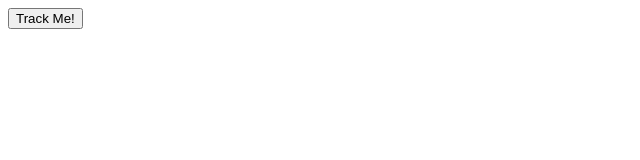
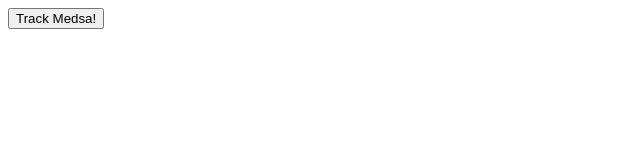
Before and after one commit to inquityy1/Async-promises-and-more, a plain HTML site: page index.html in a window 1280 px wide. Shown: the full height of the page, 0-640 px from the left. Drawn offline with Linux system fonts and the light colour scheme.

Commit message:
something

```diff
--- a/index.html
+++ b/index.html
@@ -8,7 +8,7 @@
   <script src="app.js" defer></script>
 </head>
 <body>
-  <button>Track Me!</button>
+  <button>Track Medsa!</button>
   <p></p>
 </body>
 </html>
```
